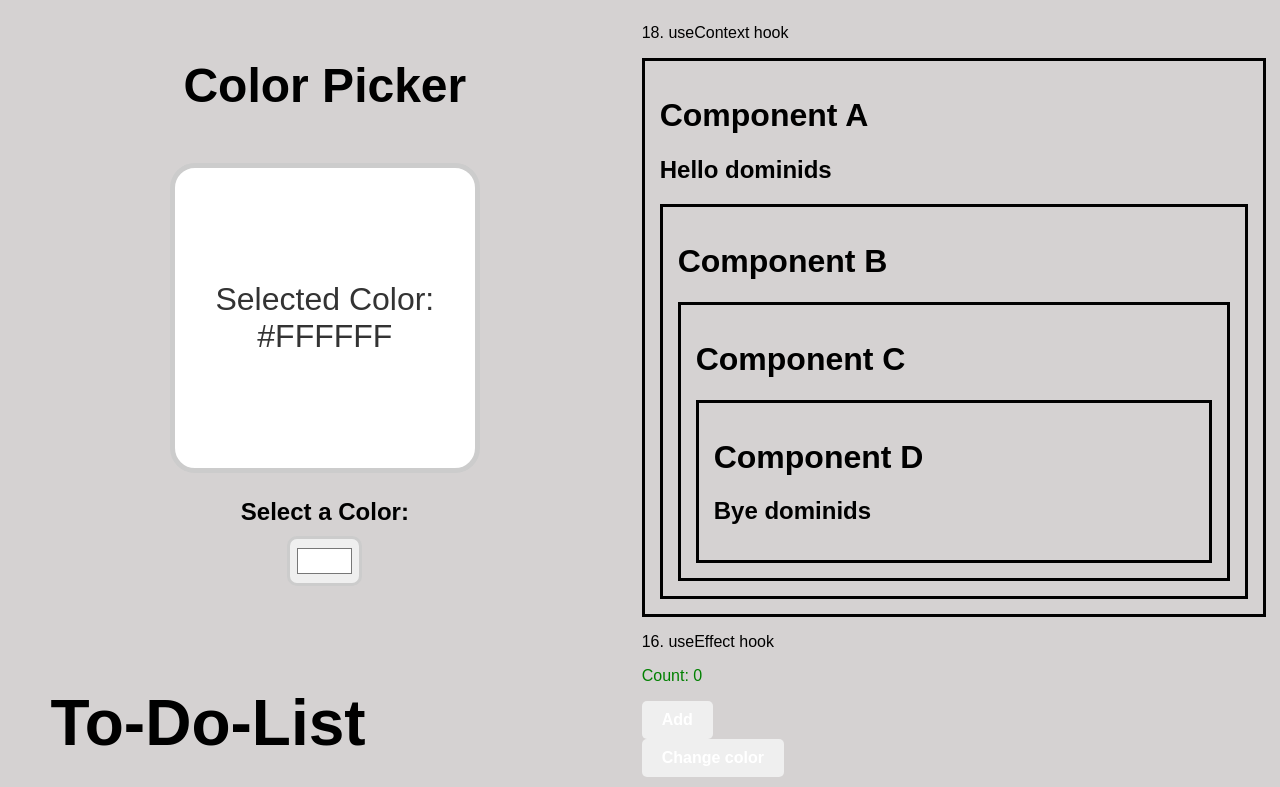
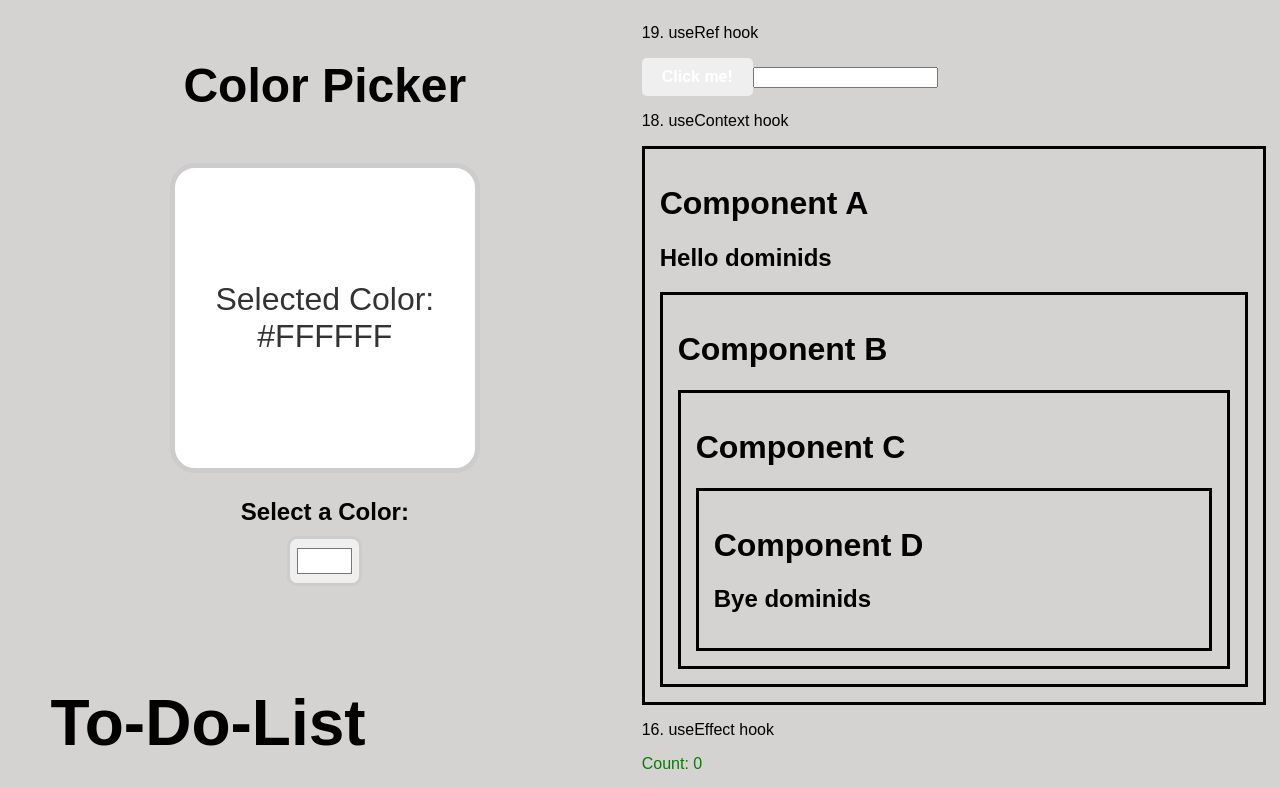
Before and after one commit to dominids/website, a React (Vite) app in the folder my-react-app/: page / in a window 1280 px wide. Shown: the top 787 px of the page. Built offline with nearby package versions, Linux system fonts and the light colour scheme.

Commit message:
useRef hook

```diff
--- a/my-react-app/src/App.tsx
+++ b/my-react-app/src/App.tsx
@@ -15,6 +15,7 @@ import ToDoList from "./ToDoList/ToDoList";
 import UseEffectHook from "./UseEffectHook";
 import DigitalClockApp from "./DigitalClockApp/DigitalClockApp";
 import ComponentA from "./useContext/ComponentA";
+import UseRef from "./useRef";
 function App() {
   const fruits = [
     {id: 1,name:"apple", calories: 95},
@@ -35,6 +36,8 @@ function App() {
         <DigitalClockApp />
         </div>
       <div>
+        <p>19. useRef hook</p>
+        <UseRef></UseRef>
         <p>18. useContext hook</p>
         <ComponentA></ComponentA>
         <p>16. useEffect hook</p>
--- /dev/null
+++ b/my-react-app/src/useRef.tsx
@@ -0,0 +1,35 @@
+import { useState, useEffect, useRef } from "react";
+
+function UseRef(){
+
+    //uzywanie useRef nie powoduje rerenderowania się komponentu
+    //Accessing/Interacting with DOM elements
+    //Handling Focus, Animations, and Transitions
+    //Managing Timers and Intervals
+    const inputRef = useRef(null);
+
+
+
+    useEffect(() =>{
+        console.log("RENDERED");
+        console.log(inputRef);
+    }
+
+    )
+
+    function handleClick(){
+        inputRef.current.focus();
+        inputRef.current.style.backgroundColor="yellow";
+    }
+
+    return (
+        <><div>
+            <button onClick={handleClick}>
+                Click me!
+            </button>
+            <input type="text" ref={inputRef}/>
+        </div></>
+    )
+}
+
+export default UseRef
```
